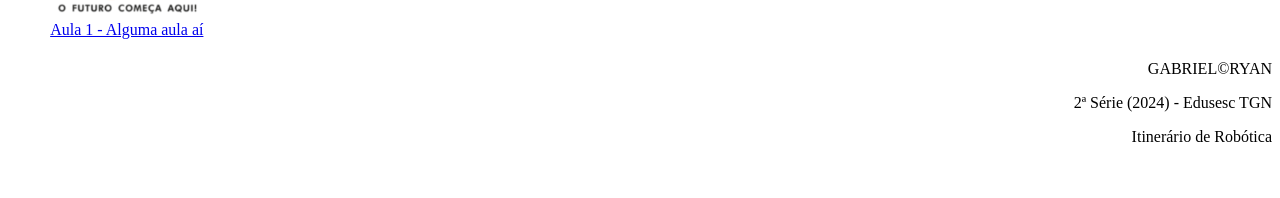
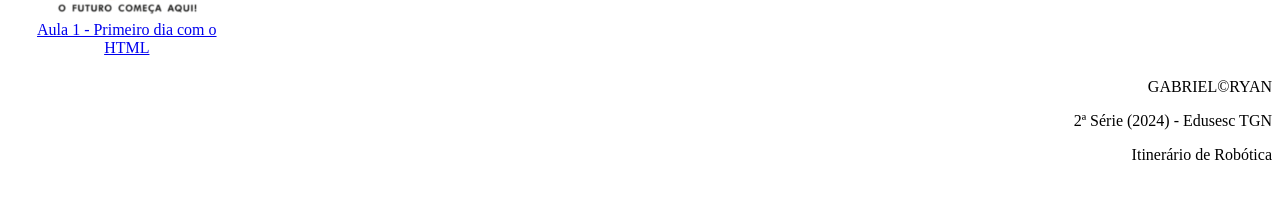
Before and after one commit to GabrielRyanAR/Caderno-Digital, a plain HTML site: page caderno_digital.html in a window 1280 px wide. Shown: the part 138-336 px from the top of the page. Drawn offline with Linux system fonts and the light colour scheme.

Commit message:
Update caderno_digital.html

```diff
--- a/caderno_digital.html
+++ b/caderno_digital.html
@@ -25,7 +25,7 @@
         <div class="aula">
             <a href="aula1.html">
                 <img src="exemploedsc.png" width="150">
-                <figcaption>Aula 1 - Alguma aula aí</figcaption>
+                <figcaption>Aula 1 - Primeiro dia com o HTML</figcaption>
 
             </a>
         </div>
```
